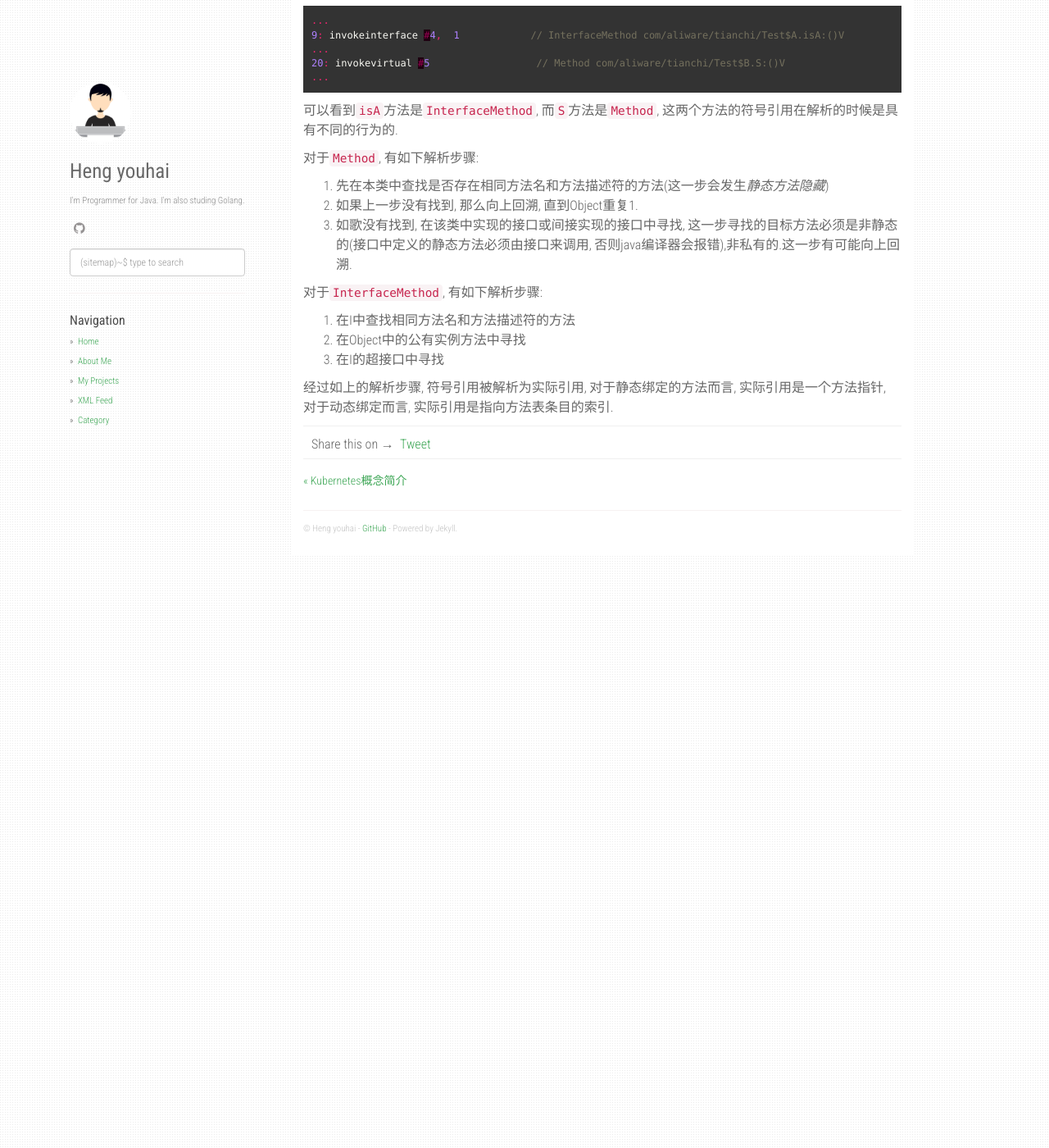
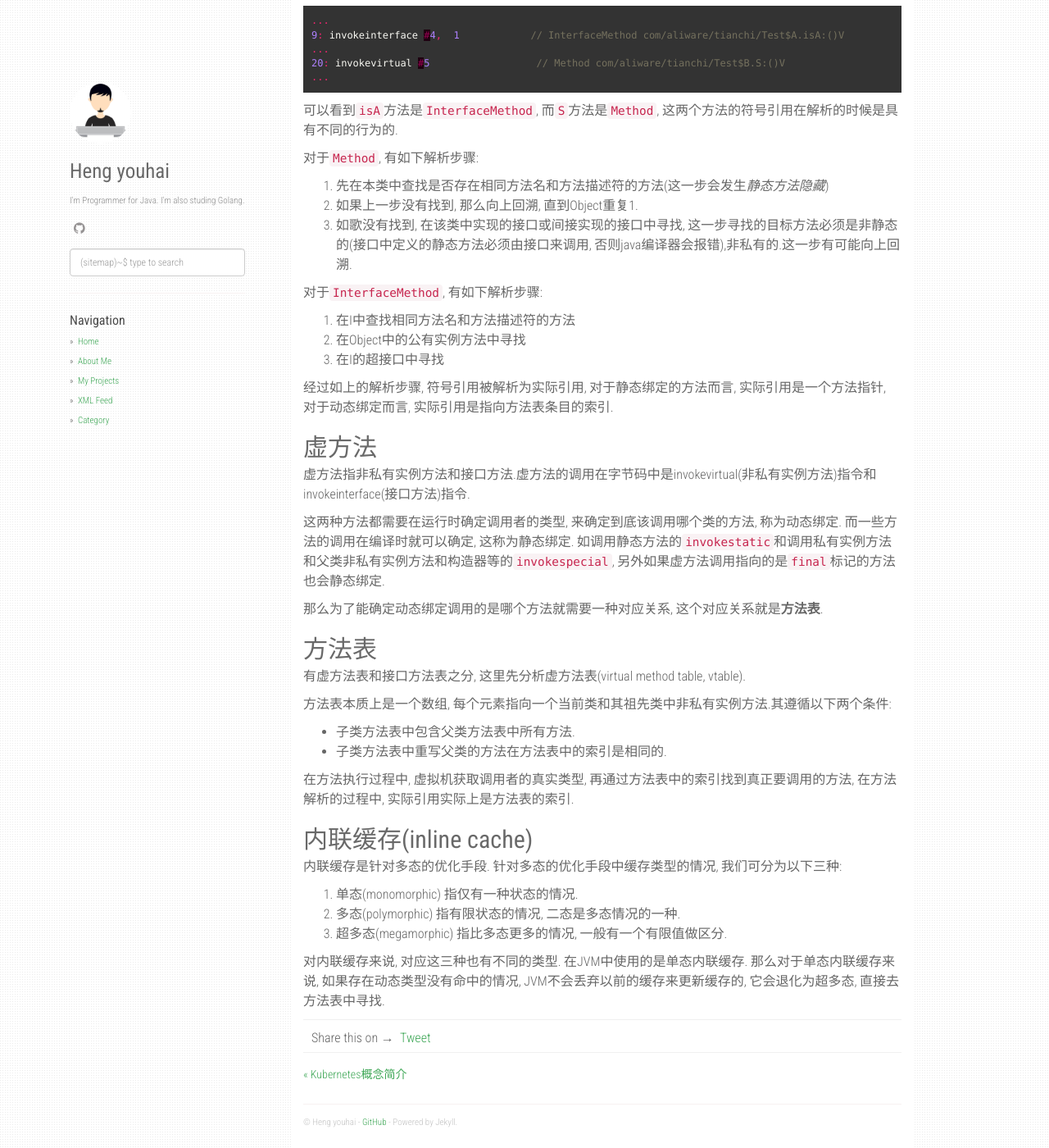
Before and after one commit to hengyoush/hengyoush.github.io, a Jekyll site: the page built from _posts/2019-06-12-jvm-method-bind.md, in a window 1280 px wide and 1400 px high, scrolled down 1398 px. Shown: the whole window at 82% size. Built offline with Jekyll 4.4.1, drawn with Linux system fonts in a browser that asks for light colours; nearby versions of some CDN libraries; comment, search, counter and statistics services are not loaded.

Commit message:
方法调用补充方法表内容

```diff
--- a/_posts/2019-06-12-jvm-method-bind.md
+++ b/_posts/2019-06-12-jvm-method-bind.md
@@ -90,3 +90,31 @@ public class Test {
 3. 在I的超接口中寻找
 
 经过如上的解析步骤, 符号引用被解析为实际引用, 对于静态绑定的方法而言, 实际引用是一个方法指针, 对于动态绑定而言, 实际引用是指向方法表条目的索引.
+
+## 虚方法
+虚方法指非私有实例方法和接口方法.虚方法的调用在字节码中是invokevirtual(非私有实例方法)指令和invokeinterface(接口方法)指令.
+
+这两种方法都需要在运行时确定调用者的类型, 来确定到底该调用哪个类的方法, 称为动态绑定. 而一些方法的调用在编译时就可以确定, 这称为静态绑定.
+如调用静态方法的`invokestatic`和调用私有实例方法和父类非私有实例方法和构造器等的`invokespecial`, 另外如果虚方法调用指向的是`final`标记的方法
+也会静态绑定.
+
+那么为了能确定动态绑定调用的是哪个方法就需要一种对应关系, 这个对应关系就是**方法表**.
+
+## 方法表
+有虚方法表和接口方法表之分, 这里先分析虚方法表(virtual method table, vtable).
+
+方法表本质上是一个数组, 每个元素指向一个当前类和其祖先类中非私有实例方法.其遵循以下两个条件:
+- 子类方法表中包含父类方法表中所有方法.
+- 子类方法表中重写父类的方法在方法表中的索引是相同的.
+
+在方法执行过程中, 虚拟机获取调用者的真实类型, 再通过方法表中的索引找到真正要调用的方法, 在方法解析的过程中, 实际引用实际上是方法表的索引.
+
+## 内联缓存(inline cache)
+内联缓存是针对多态的优化手段. 针对多态的优化手段中缓存类型的情况, 我们可分为以下三种:
+
+1. 单态(monomorphic) 指仅有一种状态的情况.
+2. 多态(polymorphic) 指有限状态的情况, 二态是多态情况的一种.
+3. 超多态(megamorphic) 指比多态更多的情况, 一般有一个有限值做区分.
+
+对内联缓存来说, 对应这三种也有不同的类型. 在JVM中使用的是单态内联缓存.
+那么对于单态内联缓存来说, 如果存在动态类型没有命中的情况, JVM不会丢弃以前的缓存来更新缓存的, 它会退化为超多态, 直接去方法表中寻找.
```
